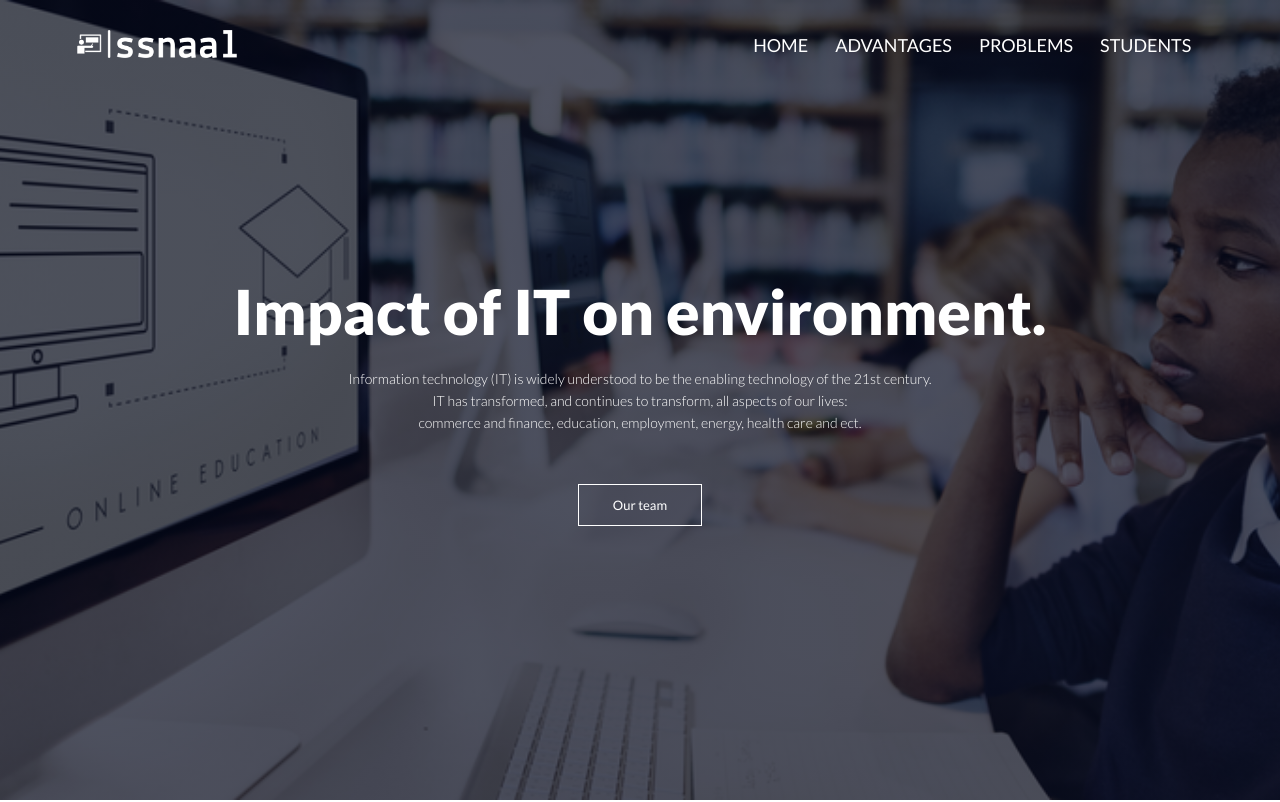
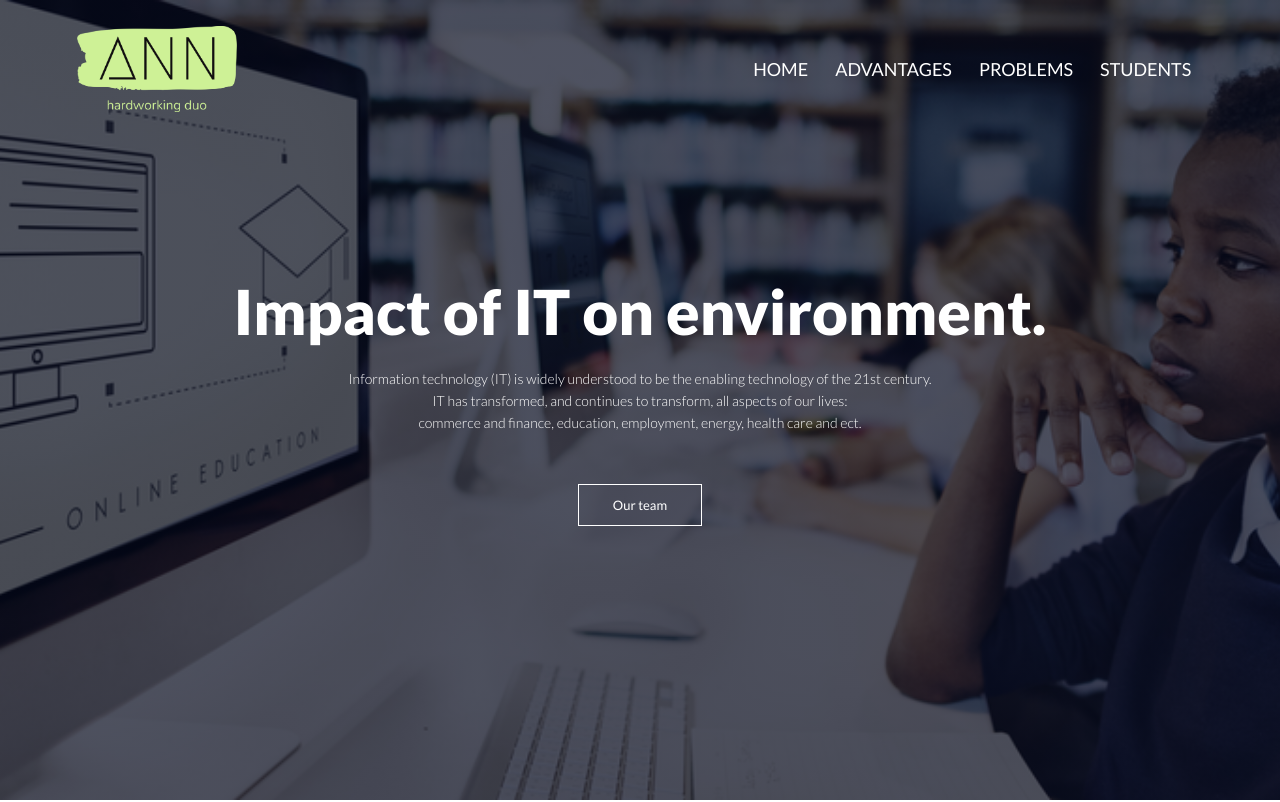
Before and after one commit to NellyNU/AEprojectbyDinAlina.com, a plain HTML site: page ae.html in a window 1280 px wide. Shown: the top 802 px of the page. Drawn offline with Linux system fonts and the light colour scheme.

Commit message:
Update ae.html

```diff
--- a/ae.html
+++ b/ae.html
@@ -14,7 +14,7 @@
 <body>
     <section class="header">
         <nav>
-            <a href="ae.html"><img src="./img/ssnaal-high-resolution-logo-white-transparent.png" ></a>
+            <a href="ae.html"><img src="./ann-high-resolution-logo-transparent.png" ></a>
             <div class="nav-links" id="navLinks">
                 <i class="fa-solid fa-rectangle-xmark" onclick="hideMenu()"></i>
                 <ul>
```
